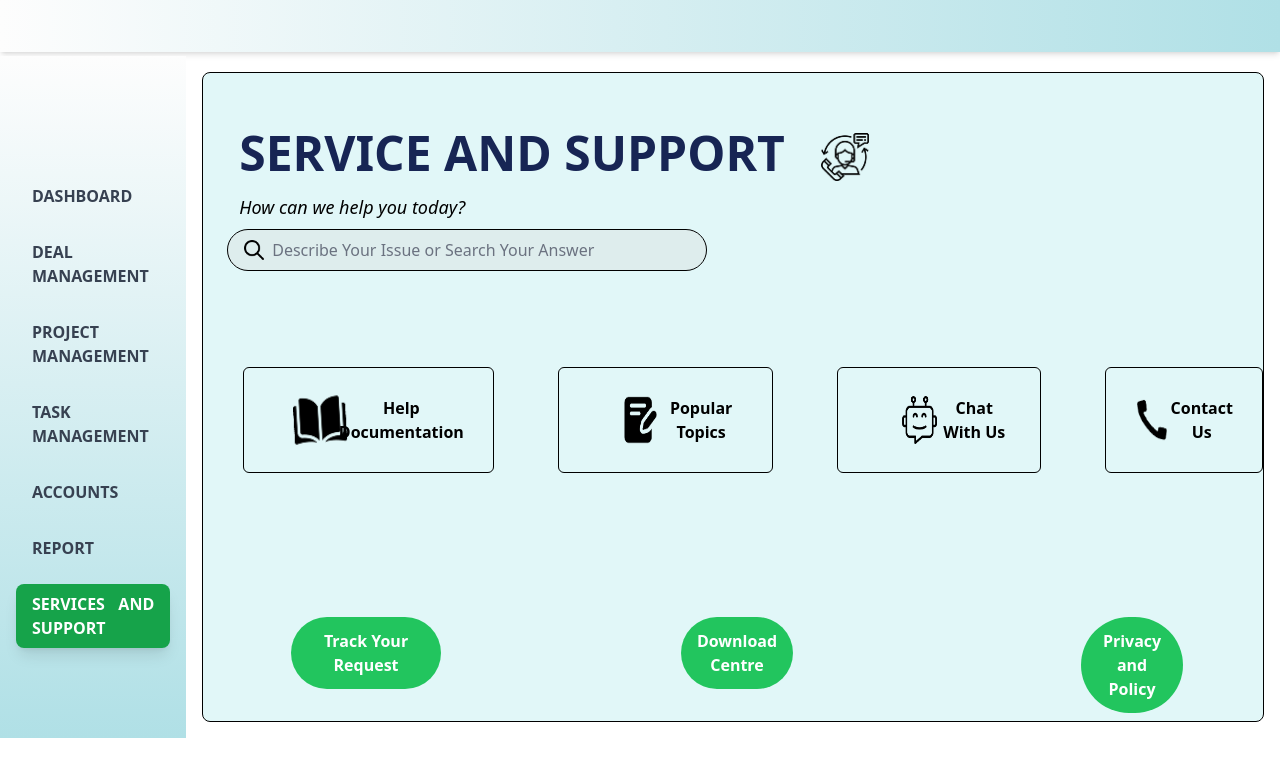
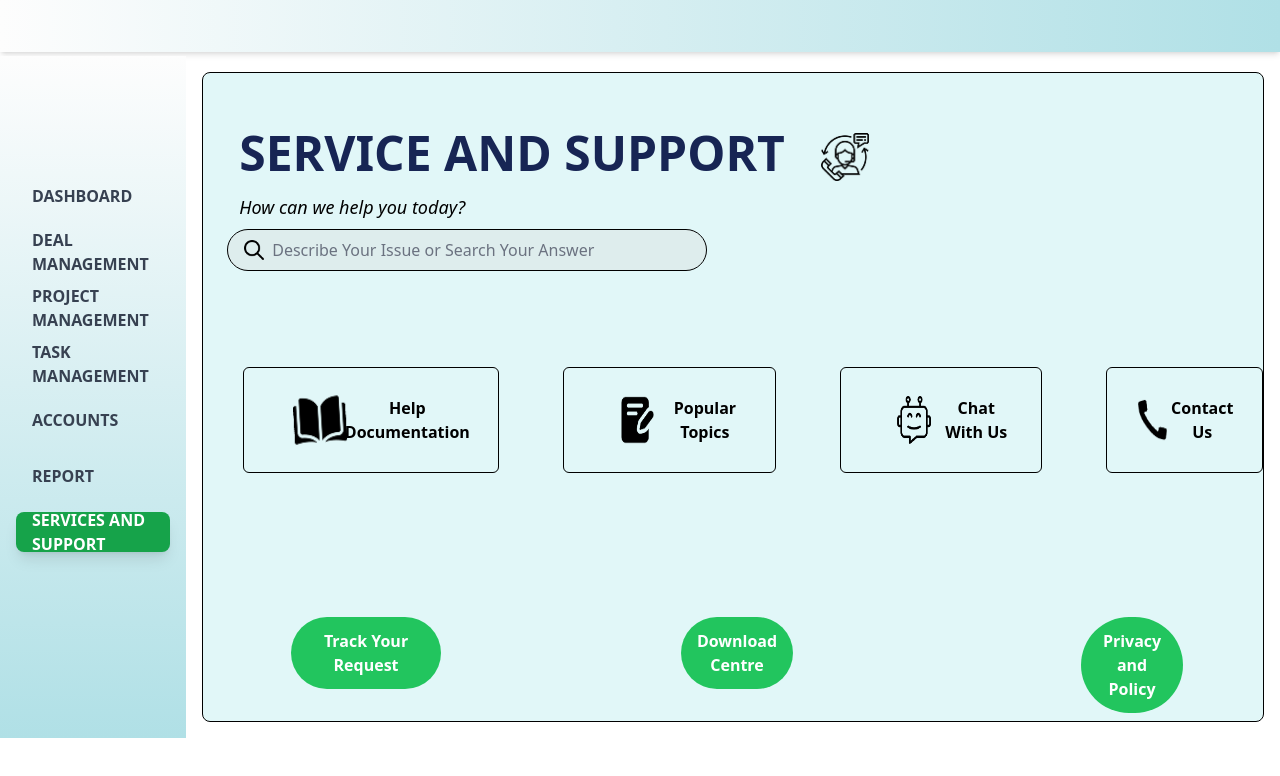
Before and after one commit to Raktim-Koner/customer-relationship-management, a React (Create React App) app: page /services in a window 1280 px wide. Shown: the top 776 px of the page. Built offline with nearby package versions, Linux system fonts and the light colour scheme.

Commit message:
fixed sidebar and service support page

```diff
--- a/src/Components/ServicesPage/ChatBotLogo.js
+++ b/src/Components/ServicesPage/ChatBotLogo.js
@@ -2,7 +2,7 @@ import React from 'react';
 import ChatBOT from '../../Assets/ChatBOT.png.png';
 const ChatBotLogo = () =>{
     return(
-       <div className="items-start ml-9 ">
+       <div className="items-start ml-7 mr-2  ">
       <img src={ChatBOT} alt="ChatBOT" className="h-12 w-12" />
       </div>
     )
--- a/src/Components/ServicesPage/DocumentLogo.js
+++ b/src/Components/ServicesPage/DocumentLogo.js
@@ -3,7 +3,7 @@ import documentation from '../../Assets/documentation.png.png'
  // Assuming you have a Document.png in Assets
 const DocumentLogo= () => {
     return(
-        <div className="items-center ">
+        <div className="items-center mr-2 ">
             <img src={documentation} alt="Document Logo" className=" items-center h-16 w-14 ml-6" />
 
         </div>
--- a/src/Components/ServicesPage/ServiceTopicsLogo.js
+++ b/src/Components/ServicesPage/ServiceTopicsLogo.js
@@ -2,7 +2,7 @@ import React from 'react'
 import Populartopics from '../../Assets/Populartopics.png'
 const ServiceTopicsLogo = () => {
   return (
-     <div className="items-center ml-9 mt- ">
+     <div className="items-center ml-7 mr-2 ">
       <img src={Populartopics} alt="Populartopics" className="h-12 w-12" />
     </div>
   )
--- a/src/Components/Universal-Components/Sidebar.js
+++ b/src/Components/Universal-Components/Sidebar.js
@@ -4,14 +4,12 @@ import { Link, useLocation } from 'react-router-dom';
 const Sidebar = () => {
   const location = useLocation();
 
-  // Function to check if the current path matches the link
   const isActive = (path) => {
     return location.pathname === path;
   };
 
-  // Function to get the appropriate classes for each link
   const getLinkClasses = (path) => {
-    const baseClasses = "block px-4 py-2 rounded-lg   hover:bg-green-100";
+    const baseClasses = "block px-4 py-2 rounded-lg hover:bg-green-100 w-full h-10 flex items-center";
     const activeClasses = "bg-green-600 text-white shadow-lg";
     const inactiveClasses = "text-gray-700 hover:text-green-600";
 
@@ -23,7 +21,7 @@ const Sidebar = () => {
       className="items-start h-[42.6rem] w-1/6 px-4 py-6"
       style={{ background: 'linear-gradient(to bottom, #FDFDFD, #B0E0E6)' }}
     >
-      <ul className="mt-24 font-bold text-justify space-y-4">
+      <ul className="mt-24 font-bold text-left space-y-4">
         <li>
           <Link to="/dashboard" className={getLinkClasses("/dashboard")}>
             DASHBOARD
```
